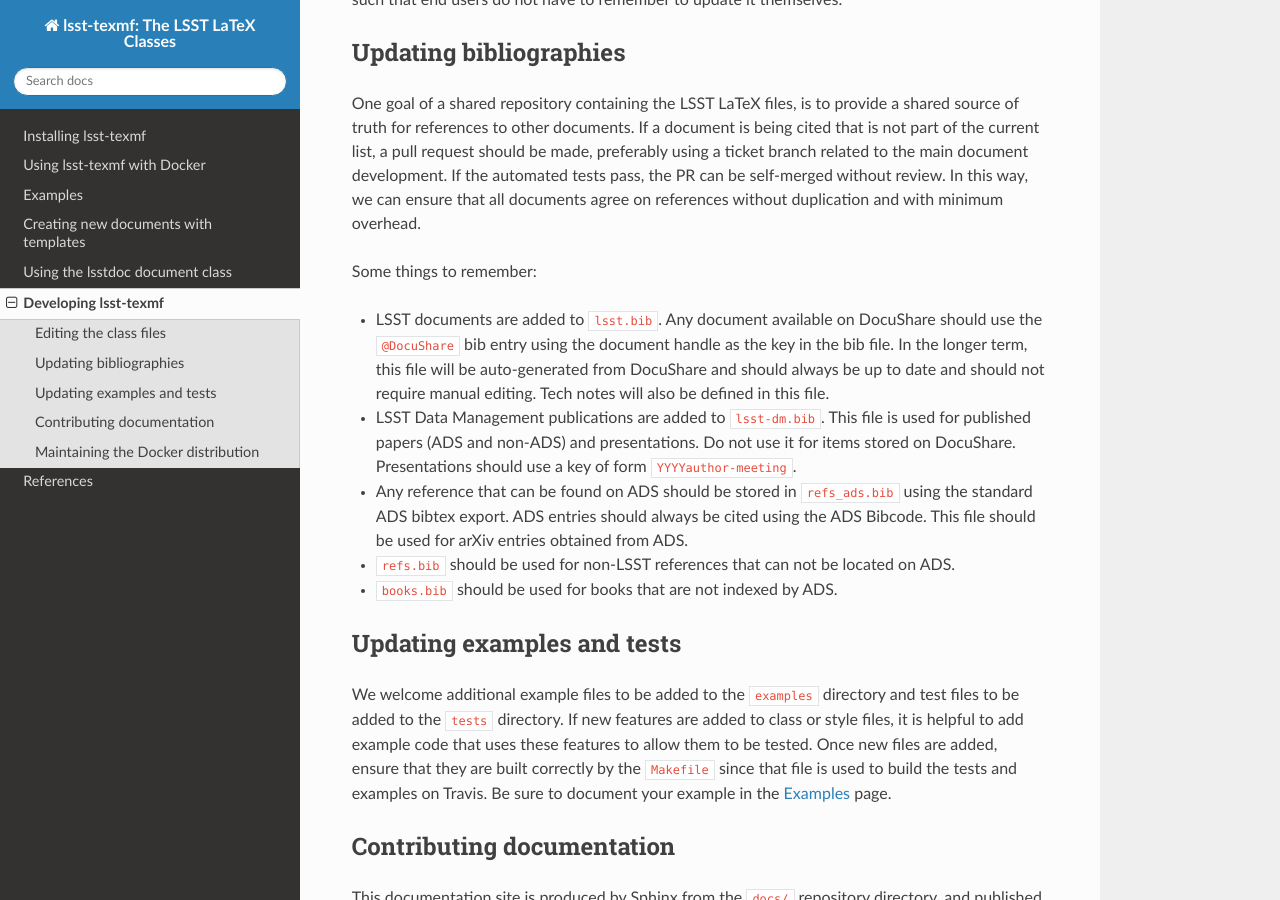
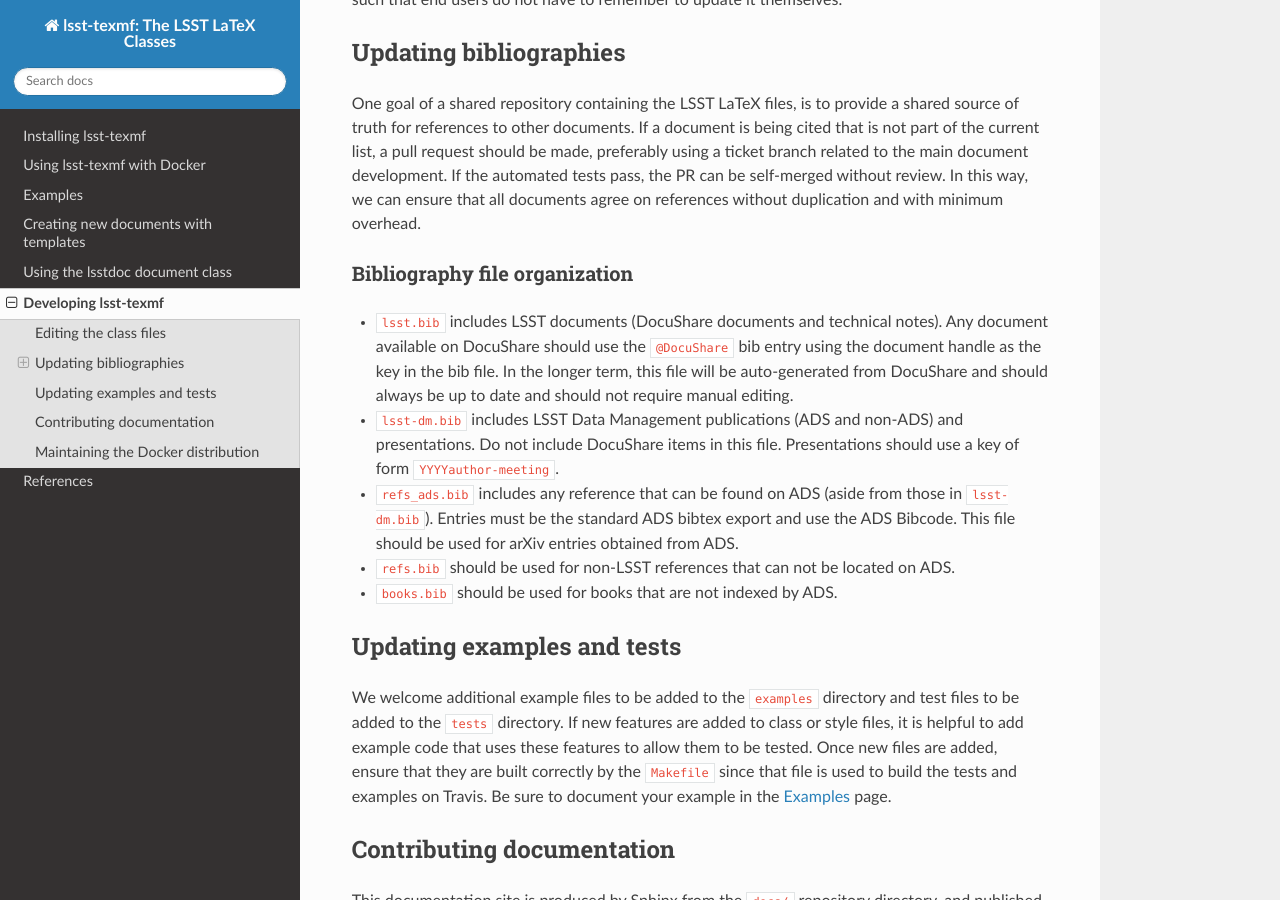
Before and after one commit to lsst/lsst-texmf, a Sphinx documentation site: the page built from docs/developer.rst, in a window 1280 px wide and 900 px high, scrolled down 400 px. Built offline with Sphinx 7.4.7 and the Read the Docs theme 2.0.0, drawn with Linux system fonts in a browser that asks for light colours; pages that are not in the unit, such as notebooks, are missing from menus; the version number could not be read and is left out.

Commit message:
Improve doc for bib files organization
- Standardize presentation of list items so that the file name is the
  first word; this makes the list skimmable.

```diff
--- a/docs/developer.rst
+++ b/docs/developer.rst
@@ -26,18 +26,17 @@ If a document is being cited that is not part of the current list, a pull reques
 If the automated tests pass, the PR can be self-merged without review.
 In this way, we can ensure that all documents agree on references without duplication and with minimum overhead.
 
-Some things to remember:
+Bibliography file organization
+------------------------------
 
-* LSST documents are added to :file:`lsst.bib`.
+* :file:`lsst.bib` includes LSST documents (DocuShare documents and technical notes).
   Any document available on DocuShare should use the ``@DocuShare`` bib entry using the document handle as the key in the bib file.
   In the longer term, this file will be auto-generated from DocuShare and should always be up to date and should not require manual editing.
-  Tech notes will also be defined in this file.
-* LSST Data Management publications are added to :file:`lsst-dm.bib`.
-  This file is used for published papers (ADS and non-ADS) and presentations.
-  Do not use it for items stored on DocuShare.
+* :file:`lsst-dm.bib` includes LSST Data Management publications (ADS and non-ADS) and presentations.
+  Do not include DocuShare items in this file.
   Presentations should use a key of form ``YYYYauthor-meeting``.
-* Any reference that can be found on ADS should be stored in :file:`refs_ads.bib` using the standard ADS bibtex export.
-  ADS entries should always be cited using the ADS Bibcode.
+* :file:`refs_ads.bib` includes any reference that can be found on ADS (aside from those in :file:`lsst-dm.bib`).
+  Entries must be the standard ADS bibtex export and use the ADS Bibcode.
   This file should be used for arXiv entries obtained from ADS.
 * :file:`refs.bib` should be used for non-LSST references that can not be located on ADS.
 * :file:`books.bib` should be used for books that are not indexed by ADS.
```
